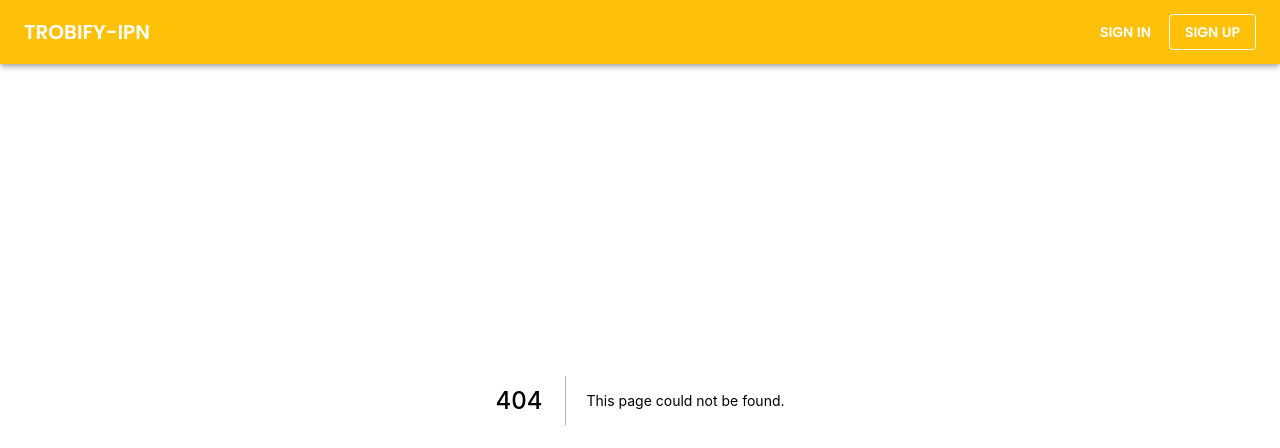
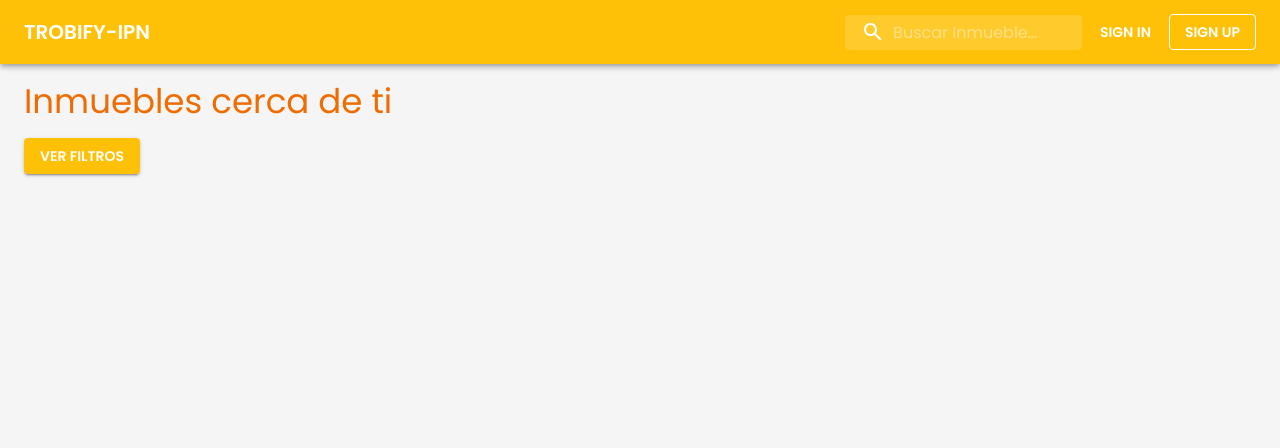
Before and after one commit to Ruben35/TROBIFY-IPN, a Next.js app in the folder web/: page /inmuebles in a window 1280 px wide. Before the commit this address had no page. Shown: the top 448 px of the page. Built offline with nearby package versions, Linux system fonts and the light colour scheme.

Commit message:
Search in NavBar and initation of "Inmuebles"

```diff
--- a/web/components/basic/Navigation.js
+++ b/web/components/basic/Navigation.js
@@ -3,8 +3,56 @@ import ToolBar from '@material-ui/core/Toolbar'
 import Typography from '@material-ui/core/Typography'
 import Button from '@material-ui/core/Button'
 import Link from 'next/link'
+import { fade, makeStyles } from '@material-ui/core/styles';
+import SearchIcon from '@material-ui/icons/Search';
+import InputBase from '@material-ui/core/InputBase';
+import Hidden from '@material-ui/core/Hidden'
+
+const useStyles = makeStyles((theme) => ({
+    search: {
+      position: 'relative',
+      borderRadius: theme.shape.borderRadius,
+      backgroundColor: fade(theme.palette.common.white, 0.15),
+      '&:hover': {
+        backgroundColor: fade(theme.palette.common.white, 0.25),
+      },
+      marginLeft: 0,
+      width: '100%',
+      [theme.breakpoints.up('sm')]: {
+        marginLeft: theme.spacing(1),
+        width: 'auto',
+      },
+    },
+    searchIcon: {
+      padding: theme.spacing(0, 2),
+      height: '100%',
+      position: 'absolute',
+      pointerEvents: 'none',
+      display: 'flex',
+      alignItems: 'center',
+      justifyContent: 'center',
+    },
+    inputRoot: {
+      color: 'inherit',
+    },
+    inputInput: {
+      padding: theme.spacing(1, 1, 1, 0),
+      // vertical padding + font size from searchIcon
+      paddingLeft: `calc(1em + ${theme.spacing(4)}px)`,
+      transition: theme.transitions.create('width'),
+      width: '100%',
+      [theme.breakpoints.up('sm')]: {
+        width: '18ch',
+        '&:focus': {
+          width: '30ch',
+        },
+      },
+    },
+  }));
+
 
 const Navigation = () =>{
+    const classes = useStyles();
 
     return (
         <div>
@@ -15,6 +63,21 @@ const Navigation = () =>{
                     TROBIFY-IPN
                     </Typography>
                     </Link>
+                    <Hidden only={["xs"]}>
+                      <div className={classes.search}>
+                          <div className={classes.searchIcon}>
+                          <SearchIcon />
+                          </div>
+                          <InputBase
+                          placeholder="Buscar Inmueble…"
+                          classes={{
+                              root: classes.inputRoot,
+                              input: classes.inputInput,
+                          }}
+                          inputProps={{ 'aria-label': 'search' }}
+                          />
+                      </div>
+                      </Hidden>
                     <Link href="/signin">
                     <Button variant="text" className='navbar-button' color="inherit">Sign In</Button>
                     </Link>
--- a/web/components/modules/SignInSide.jsx
+++ b/web/components/modules/SignInSide.jsx
@@ -3,8 +3,6 @@ import Avatar from '@material-ui/core/Avatar';
 import Button from '@material-ui/core/Button';
 import CssBaseline from '@material-ui/core/CssBaseline';
 import TextField from '@material-ui/core/TextField';
-import FormControlLabel from '@material-ui/core/FormControlLabel';
-import Checkbox from '@material-ui/core/Checkbox';
 import Link from '@material-ui/core/Link';
 import Paper from '@material-ui/core/Paper';
 import Box from '@material-ui/core/Box';
--- a/web/pages/api/hello.js
+++ /dev/null
@@ -1,5 +0,0 @@
-// Next.js API route support: https://nextjs.org/docs/api-routes/introduction
-
-export default (req, res) => {
-  res.status(200).json({ name: 'John Doe' })
-}
--- a/web/pages/index.js
+++ b/web/pages/index.js
@@ -59,7 +59,7 @@ export default function Home() {
 
 const Hero = () =>{
   const [index, setIndex]= useState(0);
-  const [actualImg, setActualImg] = useState("/img/landing/carrusel00.jpg");
+  const [actualImg, setActualImg] = useState("/img/landing/carrusel0.jpg");
 
   useEffect(() => {
     const interval = setInterval(() => {
--- /dev/null
+++ b/web/pages/inmuebles.js
@@ -0,0 +1,89 @@
+import Head from 'next/head'
+import { Box, Button, Container, Typography } from '@material-ui/core';
+import { makeStyles } from '@material-ui/core/styles';
+import SwipeableDrawer from '@material-ui/core/SwipeableDrawer';
+import List from '@material-ui/core/List';
+import Divider from '@material-ui/core/Divider';
+import ListItem from '@material-ui/core/ListItem';
+import ListItemIcon from '@material-ui/core/ListItemIcon';
+import ListItemText from '@material-ui/core/ListItemText';
+import InboxIcon from '@material-ui/icons/MoveToInbox';
+import MailIcon from '@material-ui/icons/Mail';
+import clsx from 'clsx';
+import { useState } from 'react';
+
+const useStyles = makeStyles({
+    list: {
+      width: 250,
+    },
+    fullList: {
+      width: 'auto',
+    },
+});
+
+export default function Inmuebles(){
+    const classes = useStyles();
+
+    const [filtroOpen, setFiltro] = useState(false);
+
+    const list = (anchor) => (
+        <div
+          className={clsx(classes.list, {
+            [classes.fullList]: anchor === 'top' || anchor === 'bottom',
+          })}
+          role="presentation"
+          onClick={toggleDrawer(anchor, false)}
+          onKeyDown={toggleDrawer(anchor, false)}
+        >
+          <List>
+            {['Inbox', 'Starred', 'Send email', 'Drafts'].map((text, index) => (
+              <ListItem button key={text}>
+                <ListItemIcon>{index % 2 === 0 ? <InboxIcon /> : <MailIcon />}</ListItemIcon>
+                <ListItemText primary={text} />
+              </ListItem>
+            ))}
+          </List>
+          <Divider />
+          <List>
+            {['All mail', 'Trash', 'Spam'].map((text, index) => (
+              <ListItem button key={text}>
+                <ListItemIcon>{index % 2 === 0 ? <InboxIcon /> : <MailIcon />}</ListItemIcon>
+                <ListItemText primary={text} />
+              </ListItem>
+            ))}
+          </List>
+        </div>
+      );
+
+      const toggleDrawer = (open) => (event) => {
+        if (event && event.type === 'keydown' && (event.key === 'Tab' || event.key === 'Shift')) {
+          return;
+        }
+        setFiltro(open);
+      };
+
+    return (
+        <>
+            <Head>
+                <title>Trobify: Inmuebles</title>
+            </Head>
+            <Box minHeight="64px"></Box>
+            <Container maxWidth="lg">
+                <Box display="flex" flexDirection="row" mt={2} mb={2}>
+                    <Typography variant="h4" color="secondary">Inmuebles cerca de ti</Typography>
+                </Box>
+                <Button variant="contained" color="primary" onClick={toggleDrawer(true)}>
+                    Ver filtros
+                </Button>
+                <SwipeableDrawer
+                    anchor={"left"}
+                    open={filtroOpen}
+                    onClose={toggleDrawer(false)}
+                    onOpen={toggleDrawer(true)}
+                >
+                    {list("left")}
+                </SwipeableDrawer>
+            </Container>
+        </>
+    );
+}
--- a/web/styles/globals.css
+++ b/web/styles/globals.css
@@ -21,4 +21,5 @@ a {
 
 .navbar-button{
   margin-right: 10px;
+  margin-left: 10px;
 }
```
